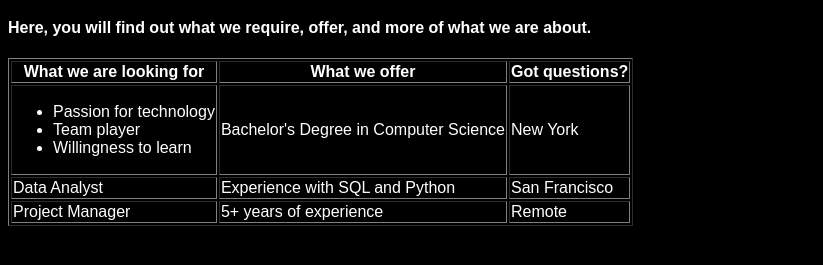
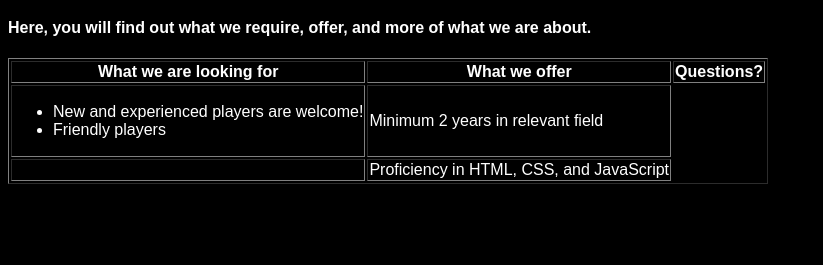
Before and after one commit to ITTY-Bitty-Asteroid-Committee/ETBL-Website, a plain HTML site: page recruitment.html in a window 1280 px wide. Shown: the part 61-326 px from the top of the page, without its empty margins (0-823 px from the left). Drawn offline with Linux system fonts and the light colour scheme.

Commit message:
Recruitment updated with table being reworked. WIP

```diff
--- a/recruitment.html
+++ b/recruitment.html
@@ -19,28 +19,20 @@
         <tr>
             <th>What we are looking for</th>
             <th>What we offer</th>
-            <th>Got questions?</th>
+            <th>Questions?</th>
         </tr>
         <tr>
-            <td> <!-- Table is included with bullet points to better organize. -->
+            <td>
                 <ul>
-                <li>Passion for technology</li>
-                <li>Team player</li>
-                <li>Willingness to learn</li>
-            </ul>
-        </td>
-            <td>Bachelor's Degree in Computer Science</td>
-            <td>New York</td>
+                    <li>New and experienced players are welcome!</li>
+                    <li>Friendly players</li>
+                </ul>
+            </td>
+            <td>Minimum 2 years in relevant field</td>
         </tr>
         <tr>
-            <td>Data Analyst</td>
-            <td>Experience with SQL and Python</td>
-            <td>San Francisco</td>
-        </tr>
-        <tr>
-            <td>Project Manager</td>
-            <td>5+ years of experience</td>
-            <td>Remote</td>
+            <td></td>
+            <td>Proficiency in HTML, CSS, and JavaScript</td>
         </tr>
     </table>
 </body>
```
